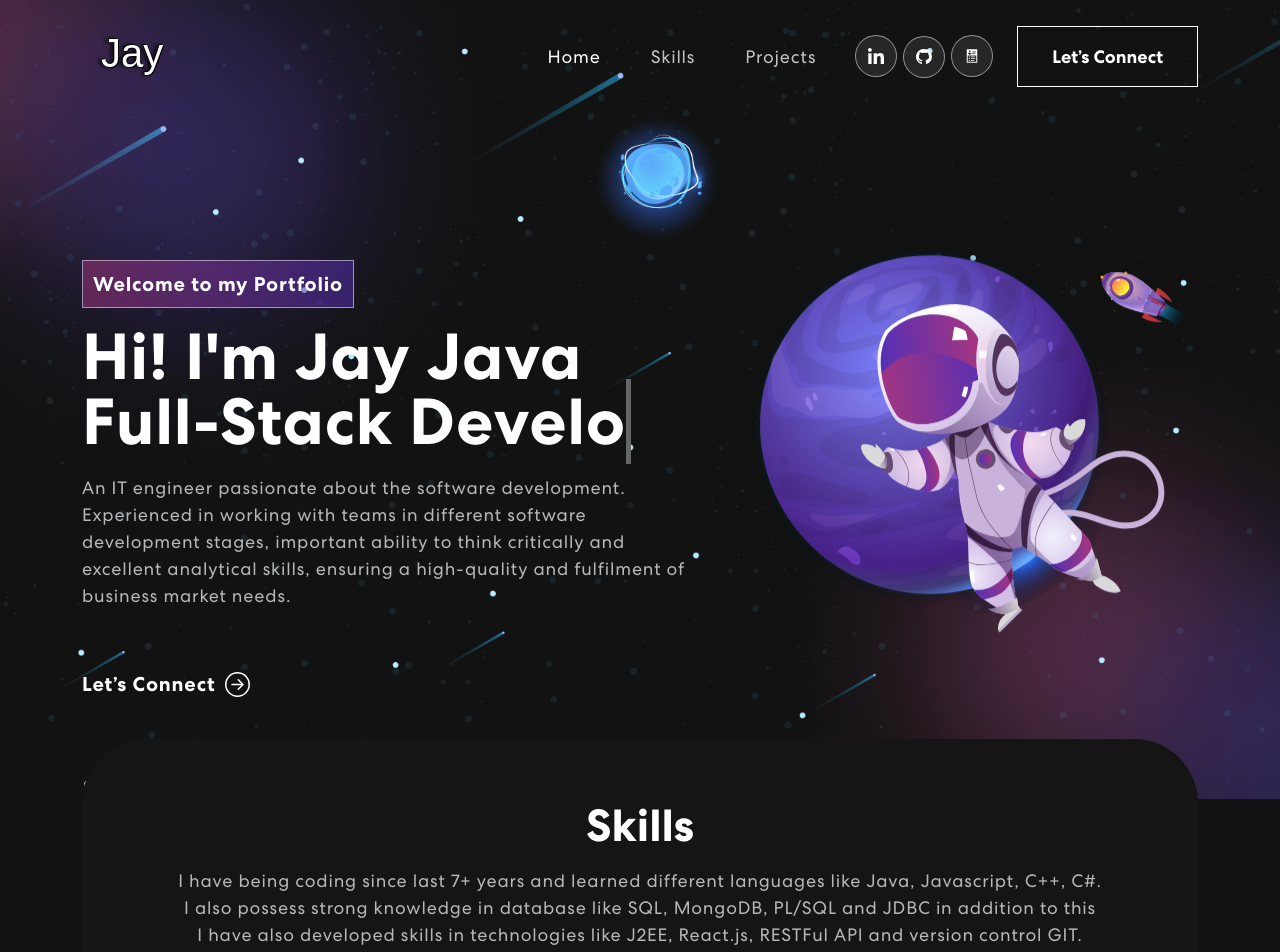
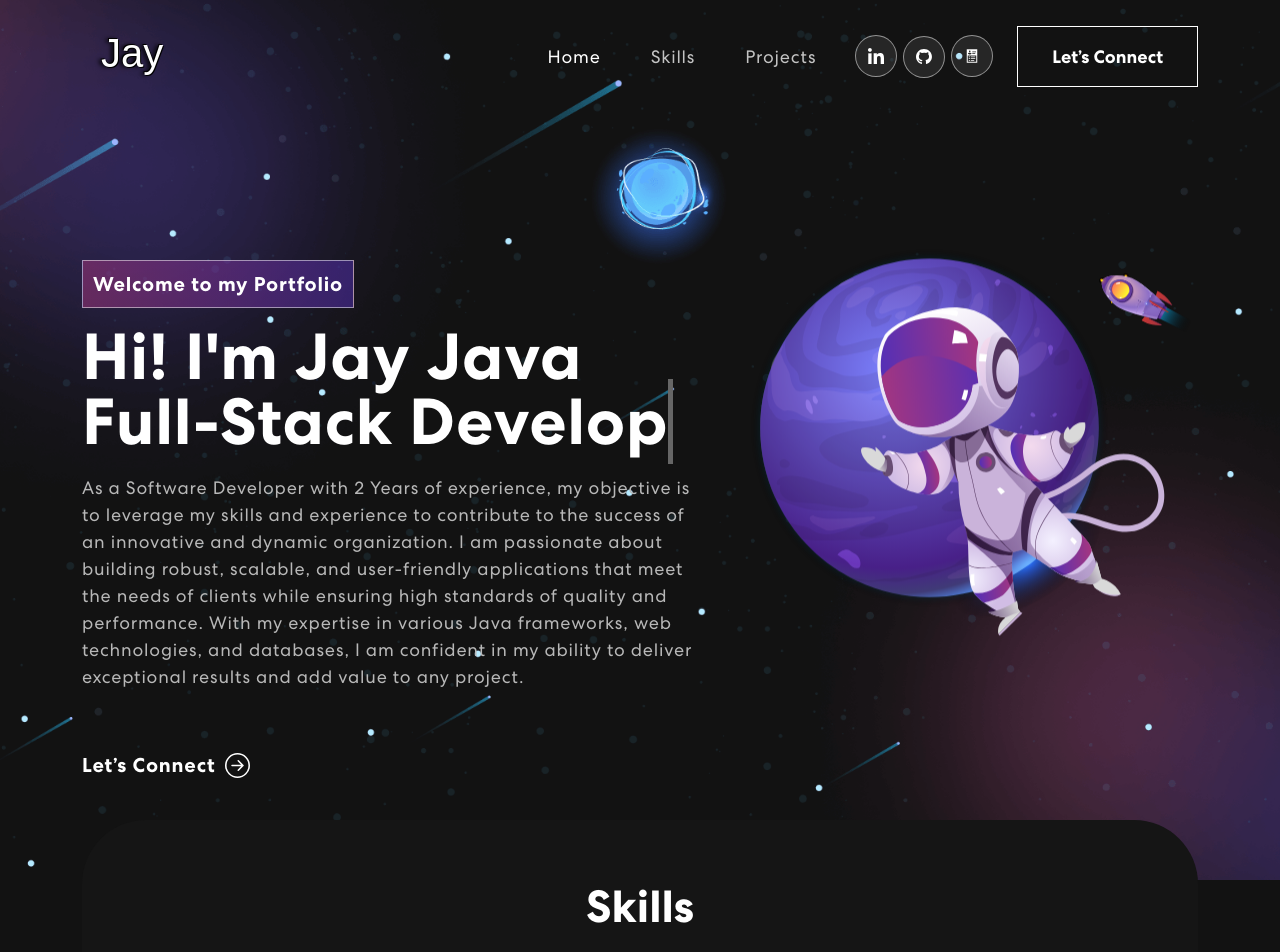
Before and after one commit to JayRudani/Portfolio-frontend, a React (Create React App) app: page / in a window 1280 px wide. Shown: the top 952 px of the page. Built offline with nearby package versions, Linux system fonts and the light colour scheme.

Commit message:
Introduction and Skills

```diff
--- a/src/components/Banner.js
+++ b/src/components/Banner.js
@@ -59,7 +59,7 @@ export const Banner = () => {
                 <span className="tagline">Welcome to my Portfolio</span>
                 {/* <h1>{`Hi! I'm Jay`} <span className="txt-rotate" dataPeriod="1000" data-rotate='[ "Web Developer", "Web Designer", "UI/UX Designer" ]'><span className="wrap">{text}</span></span></h1> */}
                 <h1>{`Hi! I'm Jay`} <span className="txt-rotate" dataPeriod="1000" data-rotate='[ "Web Developer", "Web Designer", "UI/UX Designer" ]'><span className="wrap">{text}</span></span></h1>
-                  <p>An IT engineer passionate about the software development. Experienced in working with teams in different software development stages, important ability to think critically and excellent analytical skills, ensuring a high-quality and fulfilment of business market needs. </p>
+                  <p>As a Software Developer with 2 Years of experience, my objective is to leverage my skills and experience to contribute to the success of an innovative and dynamic organization. I am passionate about building robust, scalable, and user-friendly applications that meet the needs of clients while ensuring high standards of quality and performance. With my expertise in various Java frameworks, web technologies, and databases, I am confident in my ability to deliver exceptional results and add value to any project.</p>
                     <button onClick={() => window.location.replace("/#connect")}>Let’s Connect <ArrowRightCircle size={25} /></button>
               </div>}
             </TrackVisibility>
--- a/src/components/Skills.js
+++ b/src/components/Skills.js
@@ -33,9 +33,9 @@ export const Skills = () => {
                 <div className="col-12">
                     <div className="skill-bx wow zoomIn">
                         <h2>Skills</h2>
-                        <p>I have being coding since last 7+ years and learned different languages like Java, Javascript, C++, C#.<br></br>
-                        I also possess strong knowledge in database like SQL, MongoDB, PL/SQL and JDBC in addition to this <br></br>
-                        I have also developed skills in technologies like J2EE, React.js, RESTFul API and version control GIT.</p>
+                        <p>Java(J2SE/J2EE) | JavaScript | TypeScript | C++ | C | C# | MSSQL | PL/SQL | NoSQL | JAXB | Servlet | JSP | EJB | JPA | JDBC <br></br>
+                            Spring Boot | Spring MVC | React | Angular | Express | Node | jQuery | SOAP | REST | XML | Git | AWS | Cloud Computing | CI/CD | OOP<br></br>
+                            Microservices | Distributed Systems | Frontend | Backend | Full-Stack | English, Gujarati, Hindi – All professional proﬁciency or above </p>
                         <Carousel responsive={responsive} infinite={true} className="owl-carousel owl-theme skill-slider">
                             <div className="item">
                                 <img src={meter1} alt="Skill 1" />
```
